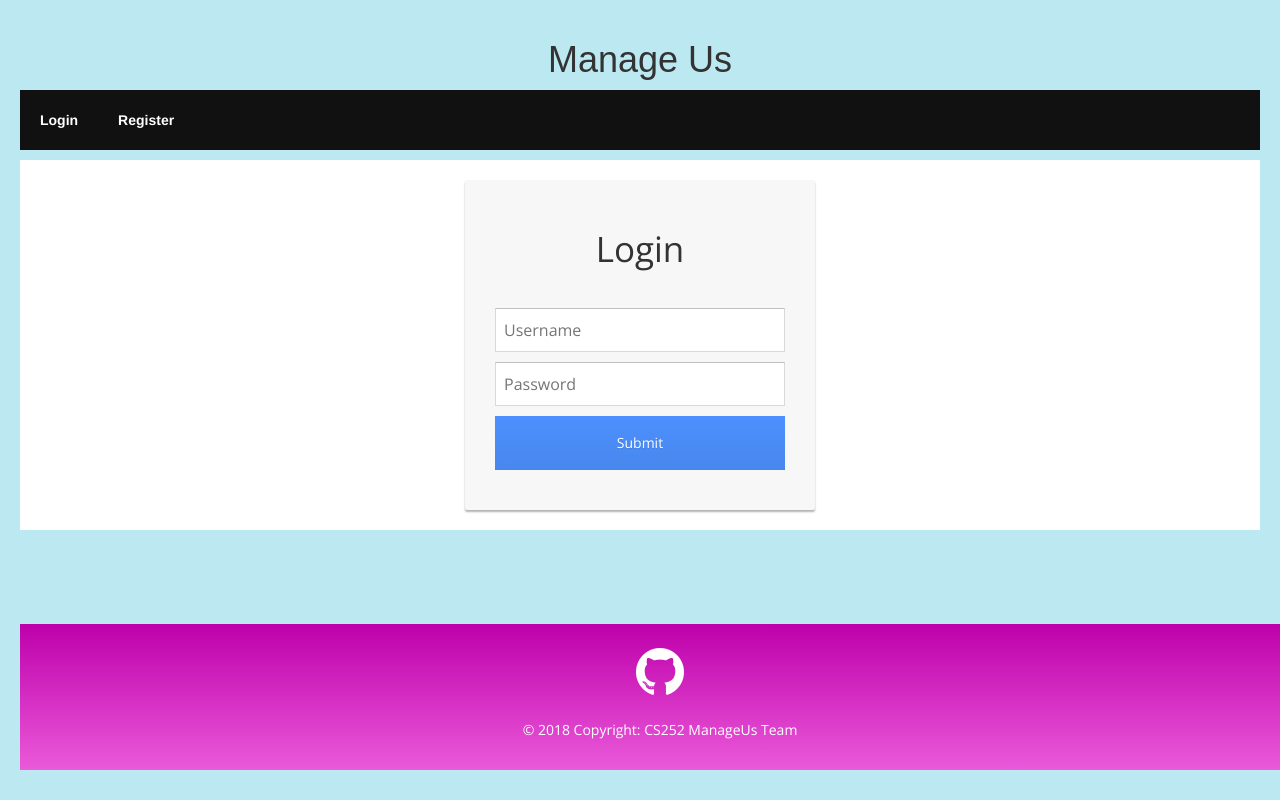
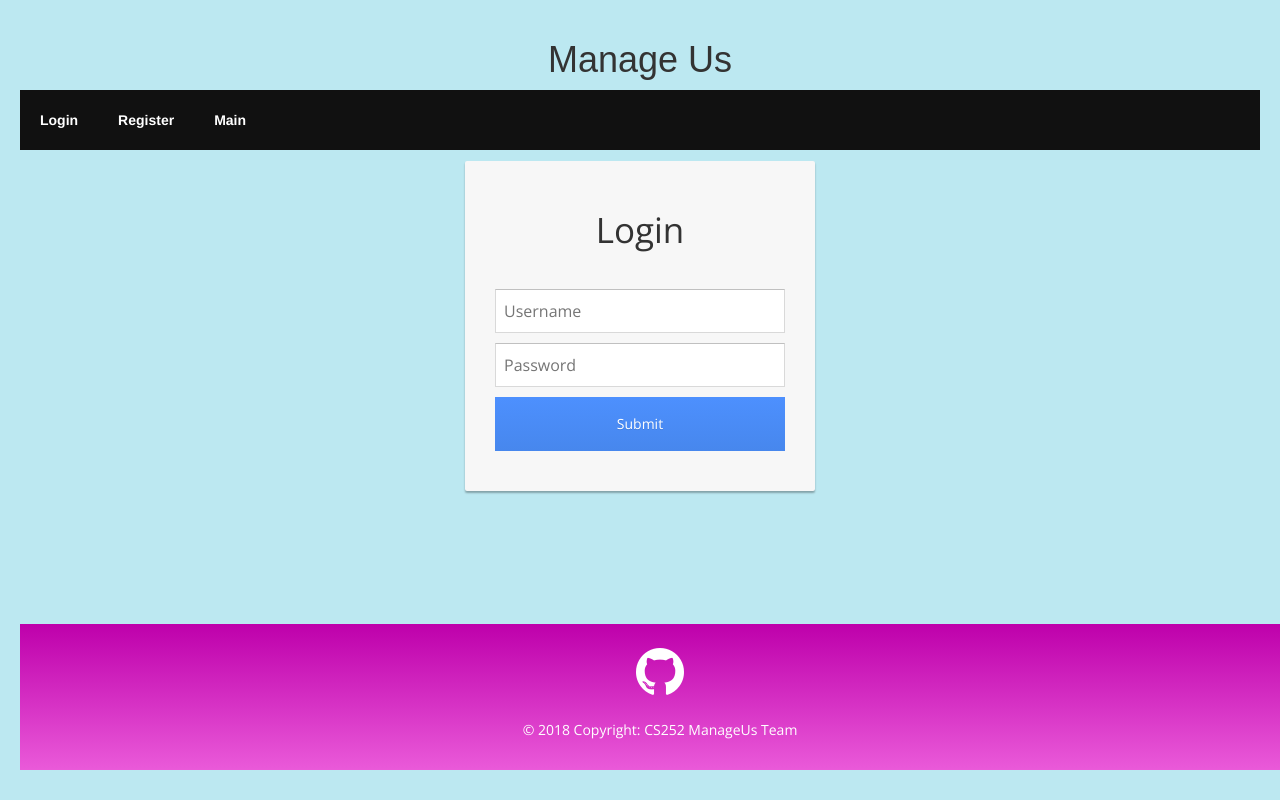
Before and after one commit to cg505/ManageUs, a React (Create React App) app: page /Login in a window 1280 px wide. Built offline with nearby package versions, Linux system fonts and the light colour scheme; no server answers.

Commit message:
main add

```diff
--- a/package.json
+++ b/package.json
@@ -4,7 +4,7 @@
   "private": true,
   "dependencies": {
     "bcrypt": "^2.0.0",
-    "bootstrap": "3",
+    "bootstrap": "^3.3.7",
     "connect-session-sequelize": "^5.2.1",
     "dotenv": "^5.0.1",
     "express": "^4.16.3",
--- a/public/index.html
+++ b/public/index.html
@@ -41,4 +41,5 @@
   To create a production bundle, use `npm run build` or `yarn build`.
 -->
 </body>
+
 </html>
--- a/src/Bottom.js
+++ b/src/Bottom.js
@@ -4,8 +4,8 @@ import './Main.css'
 class Bottom extends Component {
     render() {
         return (
-		<footer class="Footer">
-			<a href="https://github.com/cg505/ManageUs" className="GithubLogo"><i class="fa fa-github fa-4x" /></a>
+		<footer className="Footer">
+			<a href="https://github.com/cg505/ManageUs" className="GithubLogo"><i className="fa fa-github fa-4x" /></a>
 			<br/><br/>
 			<p>© 2018 Copyright: CS252 ManageUs Team</p>
 		</footer>
--- a/src/Main.css
+++ b/src/Main.css
@@ -5,6 +5,7 @@
 	font-family: 'Open Sans', sans-serif;
 	padding: 20px;
 	color: white;
+	position: center;
 	background-color: #4d90fe;
 	background-image: -webkit-gradient(linear, 0 0, 0 100%,   from(#be00ab), to(#ea5ad9));
 }
--- a/src/Main.js
+++ b/src/Main.js
@@ -9,6 +9,7 @@ import authFetch from './utils/authFetch';
 import AuthRoute from './AuthRoute';
 import LoginPanel from "./components/LoginPanel";
 import RegisterPanel from "./components/RegisterPanel";
+import MainBase from "./components/base";
 import App from "./App";
 import Intro from "./Bottom";
 
@@ -84,6 +85,7 @@ class Main extends Component {
                         )
                     }
                     <li><NavLink to="/Register">Register</NavLink></li>
+                    <li><NavLink to="/Main">Main</NavLink></li>
                 </ul>
                 <div className="content">
                     <Route exact path="/Login" render={(props) => (
@@ -93,6 +95,7 @@ class Main extends Component {
                             {...props} />
                     )} />
                     <Route exact path="/Register" component={RegisterPanel}/>
+                    <Route exact path="/Main" component={MainBase}/>
                     <AuthRoute exact path="/App" component={App} {...this.state} props={{user: this.state.user}} />
                     <Route exact path="/" render={() => (
                         <Redirect to="/App" />
--- a/src/index.css
+++ b/src/index.css
@@ -29,8 +29,8 @@ ul.header li a {
   display: inline-block;
 }
 .content {
-  background-color: #FFF;
-  padding: 20px;
+  background-color: #bce8f1;
+  padding: 1px;
 }
 .content h2 {
   padding: 0;
```
Lines whose indentation alone changed are shown as unchanged.
